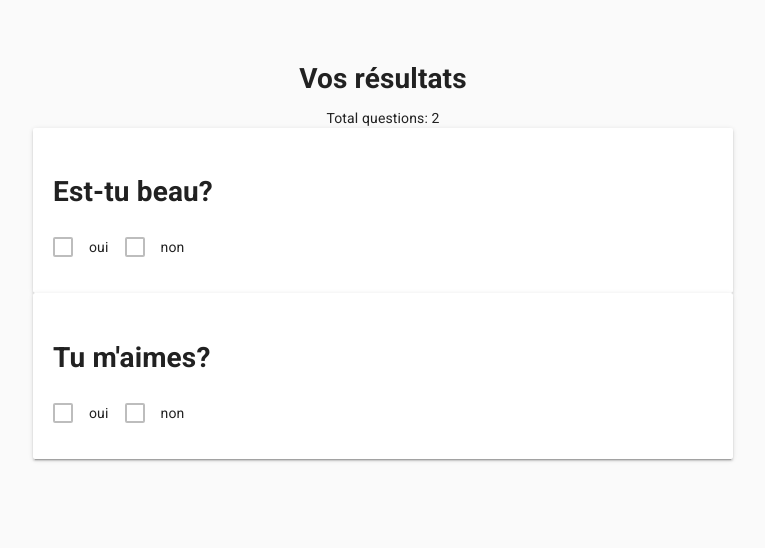
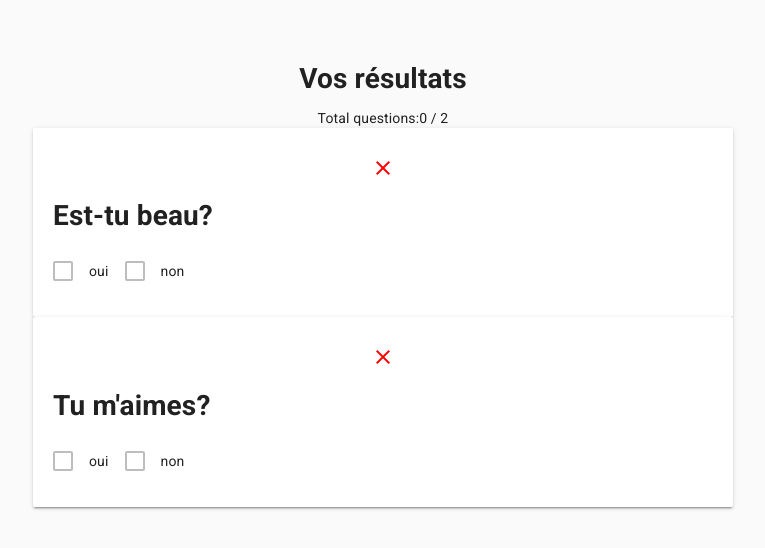
Before and after one commit to mathxi/app-questionnaire, a Vue app: page /resultats in a window 1280 px wide. Shown: the top 548 px of the page, without its empty margins (257-1022 px from the left). Built offline with nearby package versions, Linux system fonts and the light colour scheme.

Commit message:
Fonctionnel manque la base de donnée (pouchdb)

```diff
--- a/src/views/Resultats.vue
+++ b/src/views/Resultats.vue
@@ -2,10 +2,11 @@
   <div class="resultats">
     <div class="center__elem">
       <h1>Vos résultats</h1>
-      <div class="md-subhead">Total questions: {{questionnaire.questions.length}}</div>
+      <div class="md-subhead">Total questions:{{nbGoodQuestions}} / {{questionnaire.questions.length}}</div>
       <md-card v-for="curQuestion in questionnaire.questions" v-bind:key="curQuestion.idQuestion">
         <md-card-actions>
-          <md-icon v-if="isQuestionRight(curQuestion)">check_circle</md-icon>
+          <md-icon class="trueValue" v-if="isQuestionRight(curQuestion)">check_circle</md-icon>
+          <md-icon class="falseValue" v-else>clear</md-icon>
         </md-card-actions>
         <CheckboxQuestion v-bind:disable="true" :question="curQuestion"></CheckboxQuestion>
       </md-card>
@@ -27,6 +28,15 @@ export default {
   name: "resultats",
   mounted() {},
   computed: {
+    nbGoodQuestions() {
+      var nbGood = 0;
+      this.questionnaire.questions.forEach(question => {
+        if (this.isQuestionRight(question)) {
+          nbGood++;
+        }
+      });
+      return nbGood;
+    },
     questionnaire: {
       get() {
         return this.$store.getters.getQuestionnaire(0);
@@ -45,17 +55,36 @@ export default {
       //les methodes find / map ect.. ne marchais pas
 
       console.log("question", curQuestion);
-      let nbGoodQuestion = 0;
+      let nbGoodAnswer = 0;
+      console.log("----------NOUVELLE QUESTION----------------");
+
       for (let index = 0; index != curQuestion.choices.length; index++) {
+        console.log("_________nouveau choix__________");
         let isTrue = curQuestion.trueAnswer.some(currentTrue => {
-          console.log("id egaux",curQuestion.choices[index].idChoice == currentTrue.idChoice)
-          console.log("valeurs egaux",curQuestion.choices[index].value == currentTrue.value)
+          console.log(
+            "id egaux",
+            curQuestion.choices[index].idChoice == currentTrue.idChoice
+          );
+          console.log(
+            "valeurs egaux",
+            curQuestion.choices[index].value == currentTrue.value
+          );
+          console.log("valeur choix= ", curQuestion.choices[index].value);
+          console.log("valeur correct= ", currentTrue.value);
           return (
             curQuestion.choices[index].idChoice == currentTrue.idChoice &&
             curQuestion.choices[index].value == currentTrue.value
           );
         });
         console.log("value find ", isTrue);
+        if (isTrue) {
+          nbGoodAnswer++;
+        }
+      }
+      if (nbGoodAnswer == curQuestion.choices.length) {
+        return true;
+      } else {
+        false;
       }
     }
   }
@@ -63,8 +92,11 @@ export default {
 </script>
 
 <style lang='scss' scoped>
-.md-card i {
+.trueValue {
   color: green !important;
+}
+.falseValue {
+  color: red !important;
 }
 .md-card {
   width: 700px;
```
